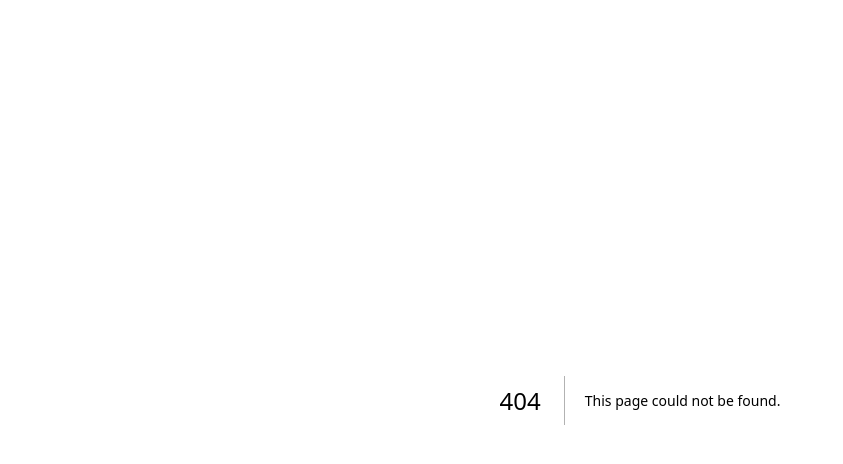
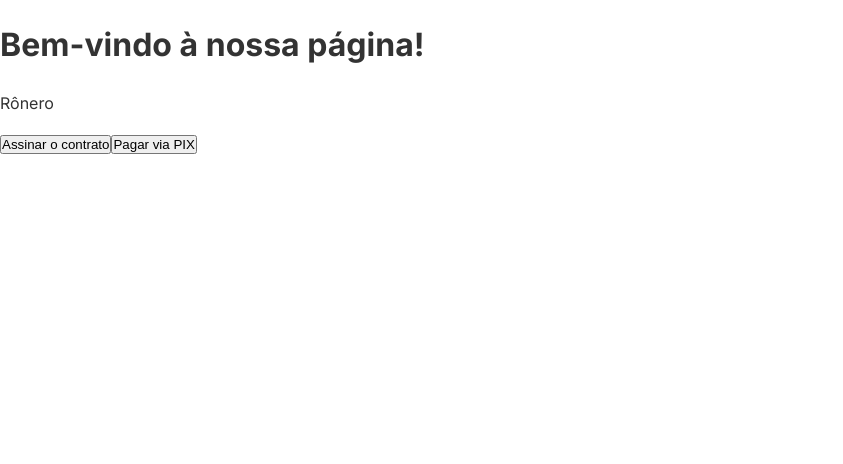
Before and after one commit to ronerog/C2-ECommerce, a Next.js app in the folder c2-ecommerce/: page /homepage in a window 1280 px wide. Before the commit this address had no page. Shown: the top 464 px of the page, without its empty margins (0-843 px from the left). Built offline with nearby package versions, Linux system fonts and the light colour scheme.

Commit message:
add homepage

```diff
--- /dev/null
+++ b/c2-ecommerce/src/app/homepage/page.jsx
@@ -0,0 +1,46 @@
+'use client'
+import React, { useState } from 'react';
+
+const Homepage = () => {
+  const [signedContract, setSignedContract] = useState(false);
+  const [pixPayment, setPixPayment] = useState(false);
+
+  const handleSignContract = () => {
+    setSignedContract(true);
+  };
+
+  const handlePayWithPix = () => {
+    setPixPayment(true);
+  };
+
+  return (
+    <div>
+      <h1>Bem-vindo à nossa página!</h1>
+      <p>Rônero</p>
+
+      {!signedContract && (
+        <button onClick={handleSignContract}>Assinar o contrato</button>
+      )}
+
+      {!pixPayment && (
+        <button onClick={handlePayWithPix}>Pagar via PIX</button>
+      )}
+
+      {signedContract && (
+        <div>
+          <h2>Tela para assinar o contrato</h2>
+          {/* Aqui você pode adicionar o formulário para assinar o contrato */}
+        </div>
+      )}
+
+      {pixPayment && (
+        <div>
+          <h2>Tela para pagar via PIX</h2>
+          {/* Aqui você pode adicionar o formulário ou informações para o pagamento via PIX */}
+        </div>
+      )}
+    </div>
+  );
+};
+
+export default Homepage;
--- a/c2-ecommerce/src/app/login/page.jsx
+++ b/c2-ecommerce/src/app/login/page.jsx
@@ -6,11 +6,15 @@ import { Footer } from '@/components/Footer/Footer'
 import img from "../../../public/img-pass.jpg"
 import Link from 'next/link'
 import Image from "next/image";
+import { useRouter } from 'next/navigation'
 
 export default function Login() {
 
+    const router = useRouter()
+
     function HandleClick() {
-        alert('Hello world')}
+        router.push('/homepage')
+    }
 
     return (
         <>
--- a/c2-ecommerce/src/app/register/page.jsx
+++ b/c2-ecommerce/src/app/register/page.jsx
@@ -7,6 +7,7 @@ import { verifyCPFCliente } from '@/services/auth';
 
 function RegistrationForm() {
   const [step, setStep] = useState(1);
+  const [filled, setFilled] = useState(false)
 
   const handleNextStep = () => {
     setStep(step + 1);
@@ -121,12 +122,12 @@ inputCelular.addEventListener('keypress', (event) => {
                 </label>
                 <label>
                 <span className='input-title'>CPF</span>
-                  <input id='input-cpf' required placeholder="" className="overlap-group" onBlur={handleCPF}/>
+                  <input id='input-cpf' required placeholder="" type="text" className="overlap-group" onBlur={handleCPF}/>
 
                 </label>
                 <label>
                 <span className='input-title'>Celular</span>
-                  <input id="input-celular" required placeholder="" className="overlap-group" />
+                  <input id="input-celular" required placeholder="" type="text" className="overlap-group" />
 
                 </label>
                 <label>
```
